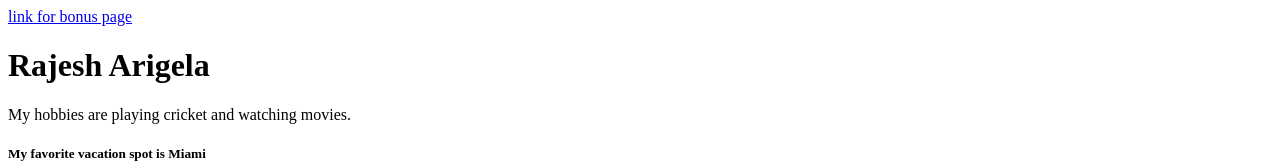
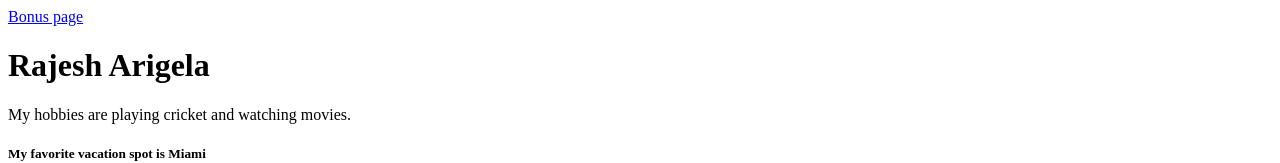
Before and after one commit to 44-563-WebApps-F23/44563-webapps-f23-assignment3-ArigelaRajesh, a plain HTML site: page index.html in a window 1280 px wide. Shown: the top 163 px of the page. Drawn offline with Linux system fonts and the light colour scheme.

Commit message:
Modified index.html file

```diff
--- a/index.html
+++ b/index.html
@@ -4,7 +4,7 @@
         <title>My personal info page</title>
     </head>
     <body>
-        <a href="bonus.html">link for bonus page</a>
+        <a href="bonus.html">Bonus page</a>
         <h1>Rajesh Arigela</h1>
         <p>My hobbies are playing cricket and watching movies.</p>
 
```
